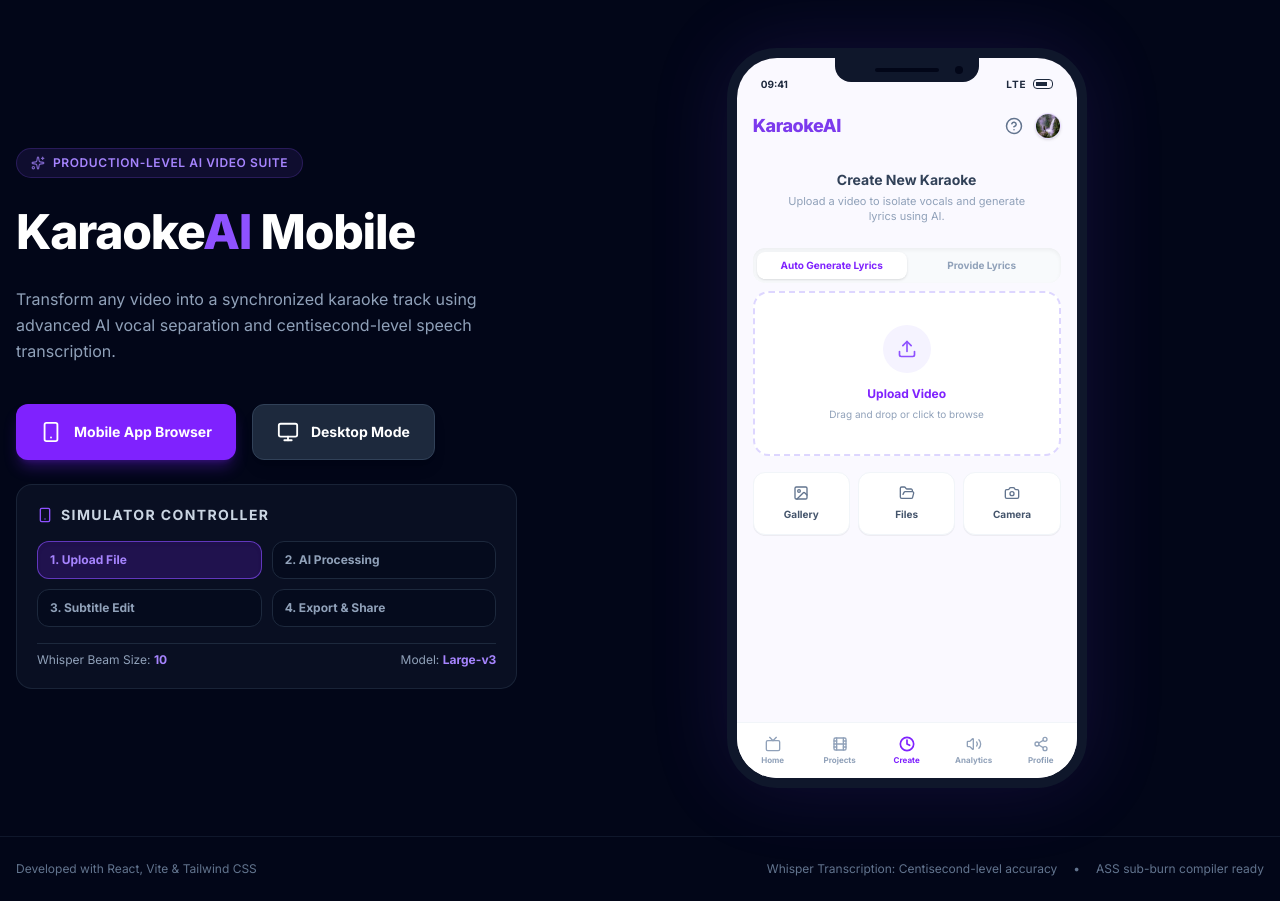
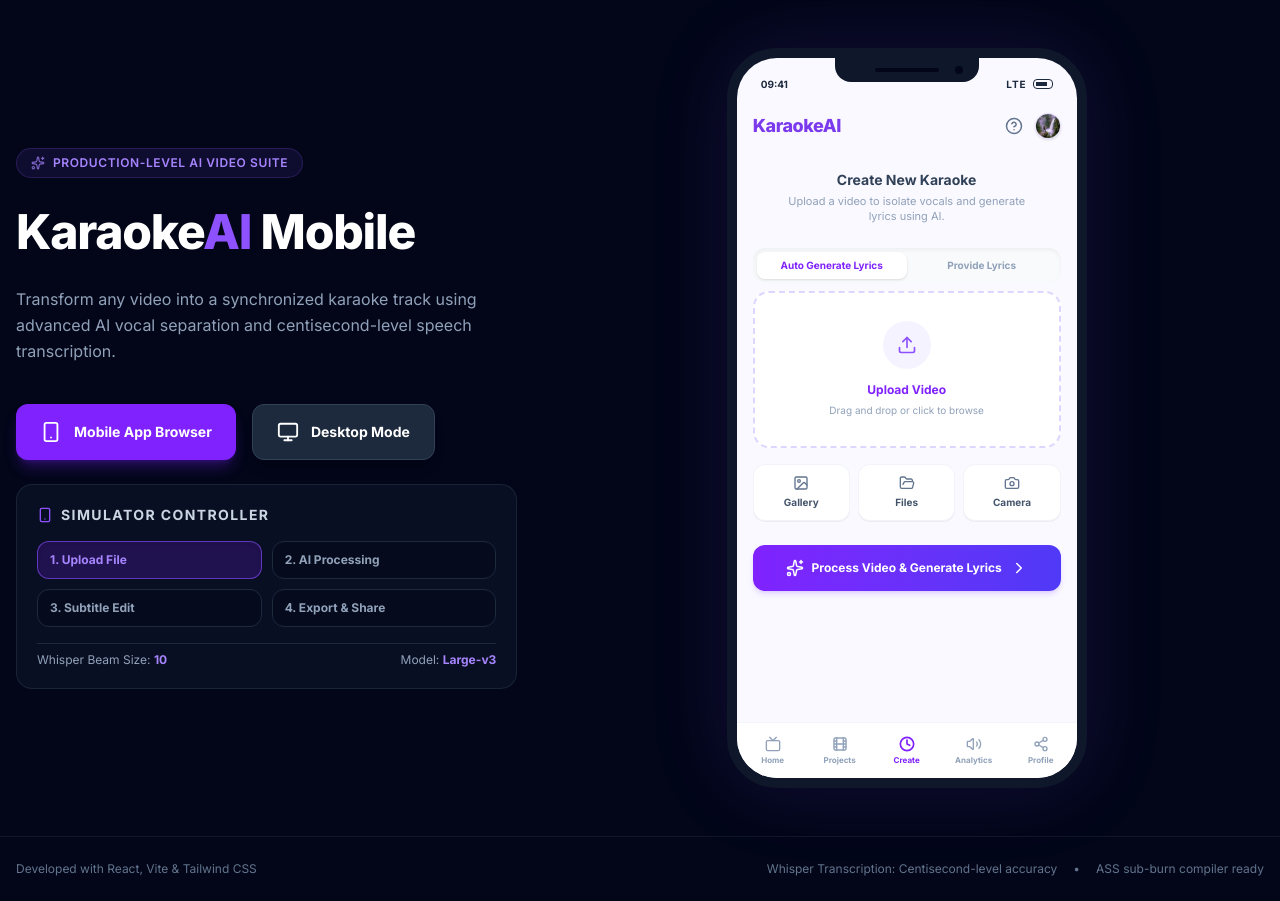
Before and after one commit to shanmuganathan457/karaoke-video-generator, a React (Vite) app: page / in a window 1280 px wide. Built offline with nearby package versions, Linux system fonts and the light colour scheme.

Commit message:
feat: add Process button for upload and custom lyrics flow

```diff
--- a/src/App.tsx
+++ b/src/App.tsx
@@ -130,13 +130,27 @@
 
   const [uploadedVideoFile, setUploadedVideoFile] = useState<File | null>(null);
 
-  const handleUploadClick = async (fileName: string, fileUrl?: string, file?: File) => {
+  const handleFileSelect = (fileName: string, fileUrl?: string, file?: File) => {
     setSelectedFile(fileName);
     if (fileUrl) setUploadedVideoUrl(fileUrl);
     if (file) setUploadedVideoFile(file);
+    triggerToast(`Selected: ${fileName}`);
+  };
+
+  const handleStartProcess = async () => {
+    if (!uploadedVideoFile && !uploadedVideoUrl && !selectedFile) {
+      triggerToast("Please select a video file first!");
+      return;
+    }
+
+    if (uploadMode === 'custom' && customLyrics.trim() === '') {
+      triggerToast("Please enter or paste your lyrics first!");
+      return;
+    }
+
     setActiveScreen(2);
 
-    if (file) {
+    if (uploadedVideoFile) {
       // Fake progress bar while waiting for real API
       setProcessingProgress(5);
       const fakeProgress = setInterval(() => {
@@ -145,7 +159,7 @@
 
       try {
         const formData = new FormData();
-        formData.append("video", file);
+        formData.append("video", uploadedVideoFile);
         formData.append("romanize", "true");
         if (uploadMode === 'custom' && customLyrics.trim() !== '') {
           formData.append("custom_lyrics", customLyrics.trim());
@@ -203,6 +217,20 @@
         clearInterval(fakeProgress);
         triggerToast("Network Error connecting to backend.");
       }
+    } else {
+      // Mock processing for sample demo video
+      setProcessingProgress(10);
+      const fakeProgress = setInterval(() => {
+        setProcessingProgress(p => {
+          if (p >= 90) {
+            clearInterval(fakeProgress);
+            setProcessingProgress(100);
+            setTimeout(() => setActiveScreen(3), 600);
+            return 100;
+          }
+          return p + 20;
+        });
+      }, 500);
     }
   };
 
@@ -429,7 +457,7 @@
                         />
                       )}
 
-                      {/* Drag and Drop Card */}
+                      {/* Drag and Drop / Selected File Card */}
                       <input
                         type="file"
                         id="real-file-input"
@@ -439,17 +467,42 @@
                           if (e.target.files && e.target.files[0]) {
                             const file = e.target.files[0];
                             const url = URL.createObjectURL(file);
-                            handleUploadClick(file.name, url, file);
+                            handleFileSelect(file.name, url, file);
                           }
                         }}
                       />
+
+                      {selectedFile ? (
+                        <div className="w-full border border-violet-200 bg-violet-50/50 rounded-2xl p-4 flex items-center justify-between">
+                          <div className="flex items-center gap-3 overflow-hidden">
+                            <div className="w-10 h-10 rounded-xl bg-violet-600 text-white flex items-center justify-center shrink-0">
+                              <Film size={20} />
+                            </div>
+                            <div className="truncate">
+                              <span className="text-xs font-bold text-slate-800 block truncate">{selectedFile}</span>
+                              <span className="text-[10px] text-violet-600 font-medium flex items-center gap-1">
+                                <Check size={12} /> Video Selected
+                              </span>
+                            </div>
+                          </div>
                           <button
                             onClick={() => {
                               const inputEl = document.getElementById('real-file-input');
                               if (inputEl) inputEl.click();
-                          else handleUploadClick('custom_video.mp4');
                             }}
-                        className="w-full border-2 border-dashed border-violet-200 bg-white hover:border-violet-400 rounded-2xl py-8 px-6 flex flex-col items-center justify-center gap-3 transition-colors group cursor-pointer"
+                            className="px-3 py-1.5 text-[11px] font-bold text-violet-600 hover:bg-violet-100 rounded-lg transition-colors shrink-0"
+                          >
+                            Change
+                          </button>
+                        </div>
+                      ) : (
+                        <button
+                          onClick={() => {
+                            const inputEl = document.getElementById('real-file-input');
+                            if (inputEl) inputEl.click();
+                            else handleFileSelect('custom_video.mp4');
+                          }}
+                          className="w-full border-2 border-dashed border-violet-200 bg-white hover:border-violet-400 rounded-2xl py-7 px-6 flex flex-col items-center justify-center gap-3 transition-colors group cursor-pointer"
                         >
                           <div className="w-12 h-12 rounded-full bg-violet-50 flex items-center justify-center text-violet-500 group-hover:scale-105 transition-transform">
                             <Upload size={20} />
@@ -459,10 +512,11 @@
                             <span className="text-[10px] text-slate-400 block">Drag and drop or click to browse</span>
                           </div>
                         </button>
+                      )}
 
                       {/* Source Choices */}
                       {uploadMode === 'auto' && (
-                        <div className="grid grid-cols-3 gap-2 mt-4">
+                        <div className="grid grid-cols-3 gap-2 mt-3">
                           {[
                             { name: "Gallery", icon: ImageIcon, file: "gallery_shot_03.mp4" },
                             { name: "Files", icon: FolderOpen, file: "mysong2.mp4" },
@@ -470,8 +524,8 @@
                           ].map((src) => (
                             <button
                               key={src.name}
-                              onClick={() => handleUploadClick(src.file)}
-                              className="bg-white border border-slate-100 rounded-xl p-3 flex flex-col items-center justify-center gap-1.5 hover:bg-slate-50 transition-colors shadow-2xs cursor-pointer"
+                              onClick={() => handleFileSelect(src.file)}
+                              className="bg-white border border-slate-100 rounded-xl p-2.5 flex flex-col items-center justify-center gap-1 hover:bg-slate-50 transition-colors shadow-2xs cursor-pointer"
                             >
                               <src.icon size={16} className="text-slate-500" />
                               <span className="text-[10px] font-bold text-slate-600">{src.name}</span>
@@ -479,6 +533,20 @@
                           ))}
                         </div>
                       )}
+
+                      {/* Process Button */}
+                      <div className="pt-2">
+                        <button
+                          onClick={handleStartProcess}
+                          className="w-full bg-gradient-to-r from-violet-600 to-indigo-600 hover:from-violet-700 hover:to-indigo-700 text-white font-bold py-3.5 px-4 rounded-xl shadow-md shadow-violet-500/20 flex items-center justify-center gap-2 cursor-pointer transition-all active:scale-[0.98]"
+                        >
+                          <Sparkles size={18} />
+                          <span className="text-xs">
+                            {uploadMode === 'custom' ? 'Process Video with Custom Lyrics' : 'Process Video & Generate Lyrics'}
+                          </span>
+                          <ChevronRight size={18} />
+                        </button>
+                      </div>
                     </div>
                   </motion.div>
                 )}
```
Lines whose indentation alone changed are shown as unchanged.
